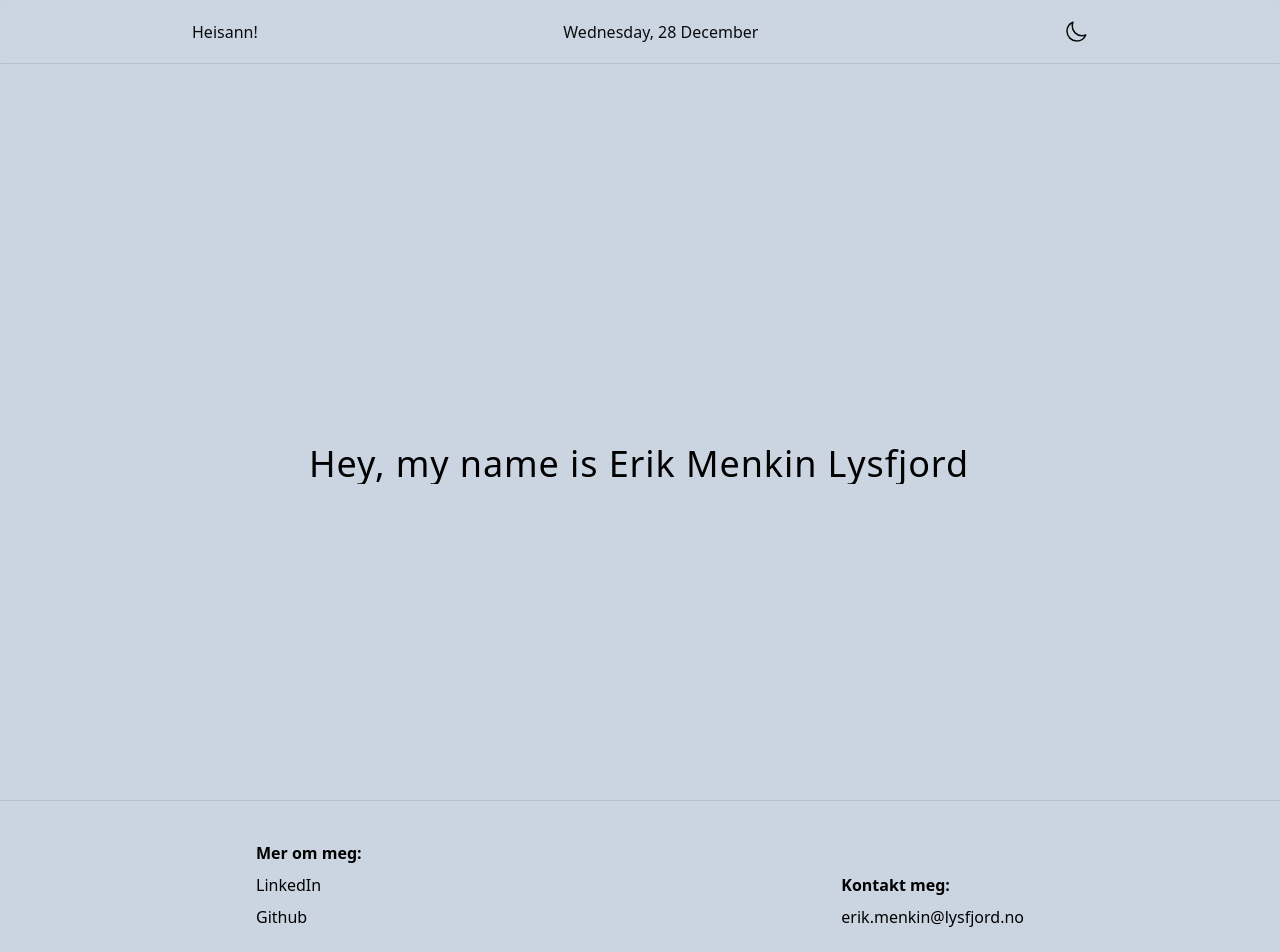
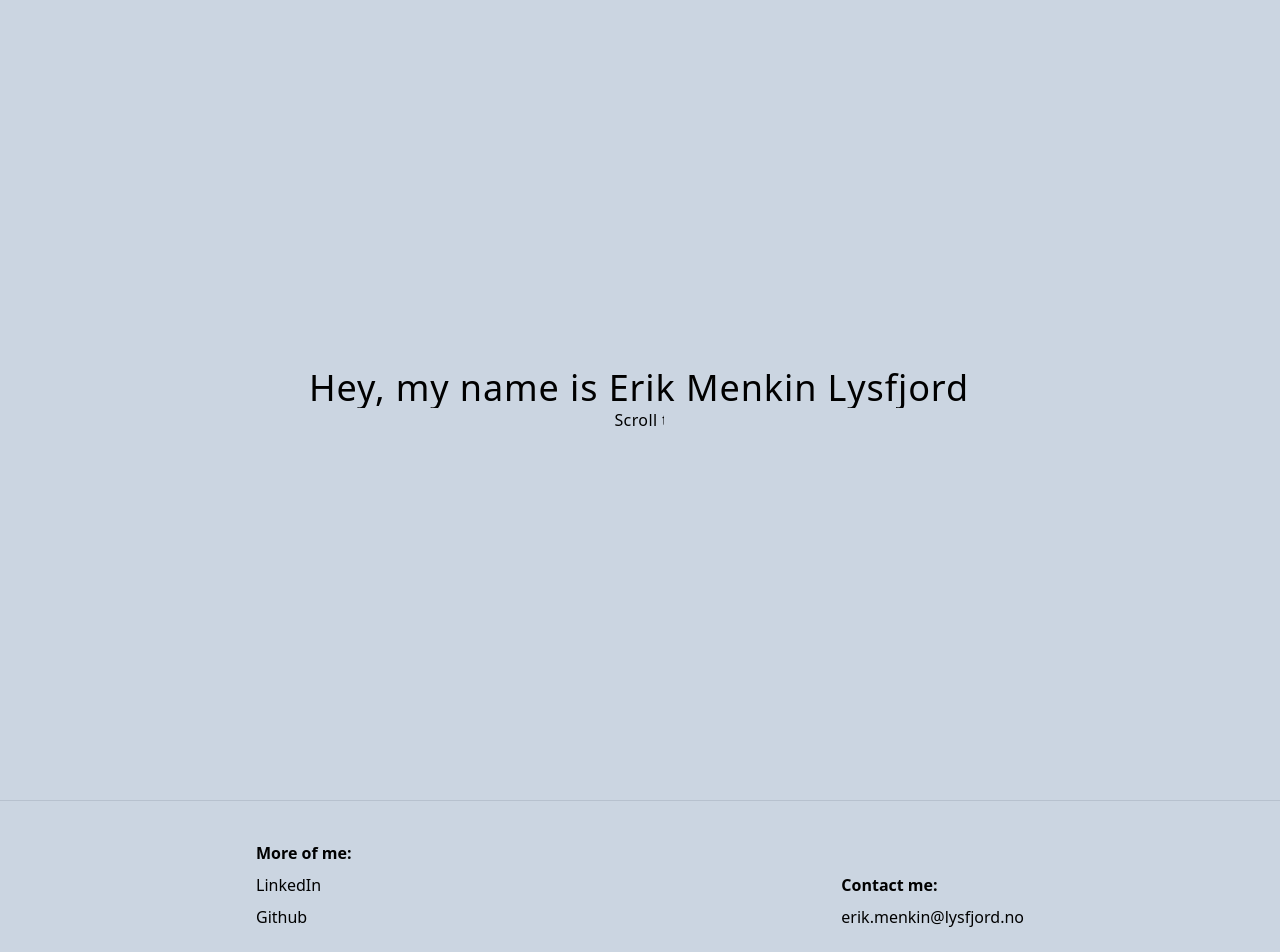
Before and after one commit to ErikMLysfjord/personal-page, a Next.js app: page / in a window 1280 px wide. Shown: the top 952 px of the page. Built offline with nearby package versions, Linux system fonts and the light colour scheme.

Commit message:
improve typing, translate to english

```diff
--- a/src/components/Footer.tsx
+++ b/src/components/Footer.tsx
@@ -18,7 +18,7 @@ const Footer = () => {
           style={{ gridArea: 'about' }}
         >
           <span className='flex items-center w-full'>
-            <p className='text-center font-bold'>Mer om meg:</p>
+            <p className='text-center font-bold'>More of me:</p>
           </span>
           <span className='flex items-center w-full'>
             <Link
@@ -42,7 +42,7 @@ const Footer = () => {
           style={{ gridArea: 'contact' }}
         >
           <span className='flex items-center w-full'>
-            <span className='font-bold'>Kontakt meg:</span>
+            <span className='font-bold'>Contact me:</span>
           </span>
           <span className='flex items-center w-full'>
             <a href='mailTo:erik.menkin@lysfjord.no'>erik.menkin@lysfjord.no</a>
--- a/src/components/TextAnimator.tsx
+++ b/src/components/TextAnimator.tsx
@@ -1,12 +1,17 @@
-const TextAnimator = ({ text, ...props }: { text: string }) => {
+type Props = {
+  header: string;
+  text: string;
+};
+
+const TextAnimator: React.FC<Props> = ({ header, text }) => {
   return (
-    <div className='h-full w-full flex justify-center items-center bg-slate-300 dark:bg-zinc-900'>
-      {/* <h1 className='writer max-w-fit border-r-2 border-r-black dark:border-r-black'> */}
-      {/* <div className=' animate-untype pause hover:running mx-auto my-0'> */}
-      <h1 className='animate-type dark:animate-typeDark overflow-hidden whitespace-nowrap tracking-wide max-w-fit border-r-2 border-r-black dark:border-r-white text-4xl font-monospace hover:animate-untype'>
+    <div className='h-full w-full flex justify-center items-center bg-slate-300 dark:bg-zinc-900 flex-col'>
+      <h1 className='animate-type dark:animate-typeDark overflow-hidden whitespace-nowrap tracking-wide max-w-fit border-r-2 border-r-transparent dark:border-r-white text-4xl font-monospace'>
+        {header}
+      </h1>
+      <p className='delay animate-typeSlow dark:animate-typeSlowDark overflow-hidden whitespace-nowrap tracking-wide max-w-fit border-r-2 border-r-black dark:border-r-white text-md font-monospace'>
         {text}
-      </h1>
-      {/* </div> */}
+      </p>
     </div>
   );
 };
--- a/src/pages/index.tsx
+++ b/src/pages/index.tsx
@@ -1,6 +1,4 @@
 import type { NextPage } from 'next';
-import WIPBackground from '../components/WIPBackground';
-import Navbar from '../components/Navbar';
 import Head from 'next/head';
 import Footer from '../components/Footer';
 import TextAnimator from '../components/TextAnimator';
@@ -10,11 +8,13 @@ const Home: NextPage = () => {
     <>
       <Head>
         <title>Erik Menkin Lysfjord</title>
+        <meta name='description' content='Portfolio page' />
       </Head>
       <div className='h-screen w-screen bg-slate-300 dark:bg-zinc-900'>
-        <Navbar />
-        {/* <WIPBackground /> */}
-        <TextAnimator text='Hey, my name is Erik Menkin Lysfjord' />
+        <TextAnimator
+          header='Hey, my name is Erik Menkin Lysfjord'
+          text='Scroll to learn more about me'
+        />
       </div>
       <Footer />
     </>
--- a/src/styles/globals.css
+++ b/src/styles/globals.css
@@ -3,10 +3,8 @@
 @tailwind utilities;
 
 @layer utilities {
-  .pause {
-    animation-play-state: paused;
-  }
-  .running {
-    animation-play-state: running;
+  .delay {
+    animation-delay: 5.3s;
+    border-right: 2px solid transparent;
   }
 }
--- a/tailwind.config.js
+++ b/tailwind.config.js
@@ -10,13 +10,13 @@ module.exports = {
   theme: {
     extend: {
       animation: {
-        type: 'typing 4s steps(50) 1.3s 1 normal both, blinkCaret 0.75s step-end infinite',
+        type: 'typing 4s steps(50) 2.3s 1 normal both, blinkCaret 1s step-end 5',
         typeDark:
           'typing 4s steps(50) 1.3s 1 normal both, blinkCaretDark 0.75s step-end infinite',
-        untype:
-          'typing 4s steps(50) 0s 1 reverse both, blinkCaret 0.75s step-end infinite',
-        untypeDark:
-          'typing 4s steps(50) 0s 1 reverse both, blinkCaretDark 0.75s step-end infinite',
+        typeSlow:
+          'typing 5s steps(50) 0s 1 normal both, blinkCaret 1s step-end infinite',
+        typeSlowDark:
+          'typing 5s steps(50) 8s 1 normal both, blinkCaretDark 0.75s step-end infinite',
       },
       keyframes: {
         typing: {
```
